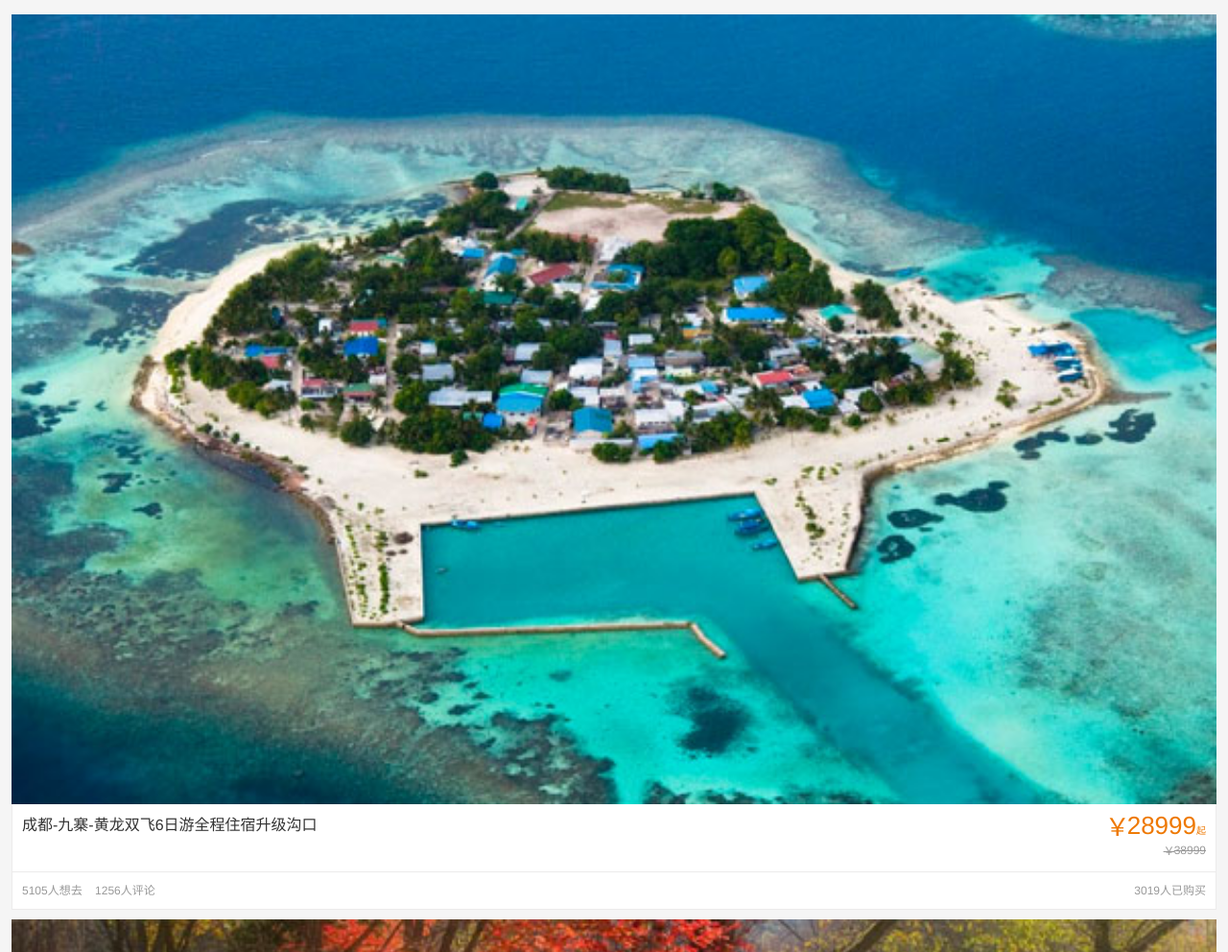
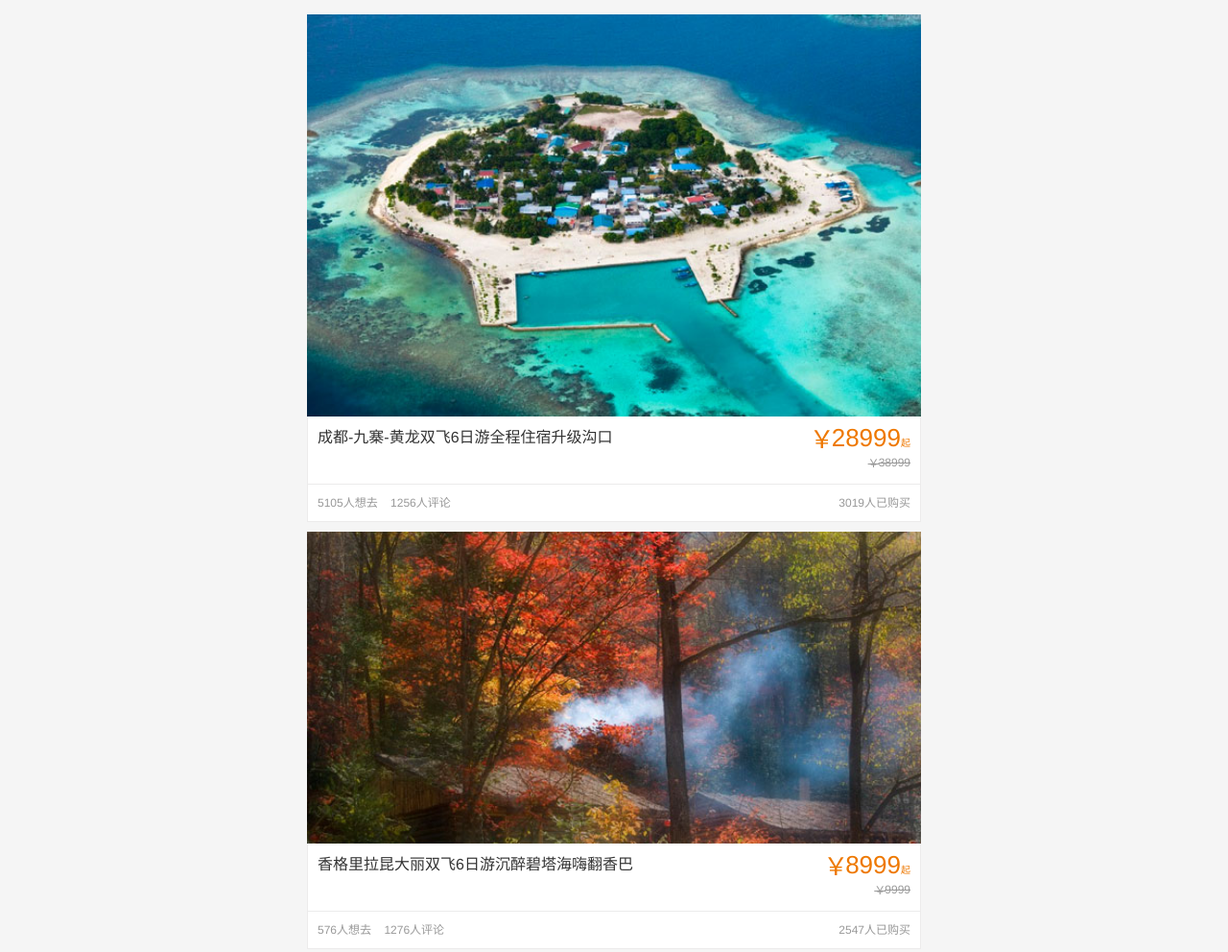
Before and after one commit to zhangchen2397/infiniteScrollPage, a plain HTML site: page demo/index.html in a window 1280 px wide. Shown: the top 992 px of the page at 96% size. Drawn offline with Linux system fonts and the light colour scheme.

Commit message:
modify style

```diff
--- a/demo/css/style.css
+++ b/demo/css/style.css
@@ -417,7 +417,8 @@ strong {
   color: #999;
 }
 .padd1 {
-  margin: 15px 0 25px;
+  max-width: 640px;
+  margin: 15px auto 25px;
 }
 /* 链接按钮 */
 .btn_lk {
--- a/demo/index.html
+++ b/demo/index.html
@@ -26,8 +26,7 @@
             var Isp = infiniteScrollPage;
             infiniteScrollIns = Isp.createInfinteScrollPage( {
                 ajaxUrl: './api.html',
-                maxAutoPage: 3,
-                debug: true
+                maxAutoPage: 3
             } );
 
             $.bind( infiniteScrollIns, 'ajaxSuccess', function( event ) {
```
